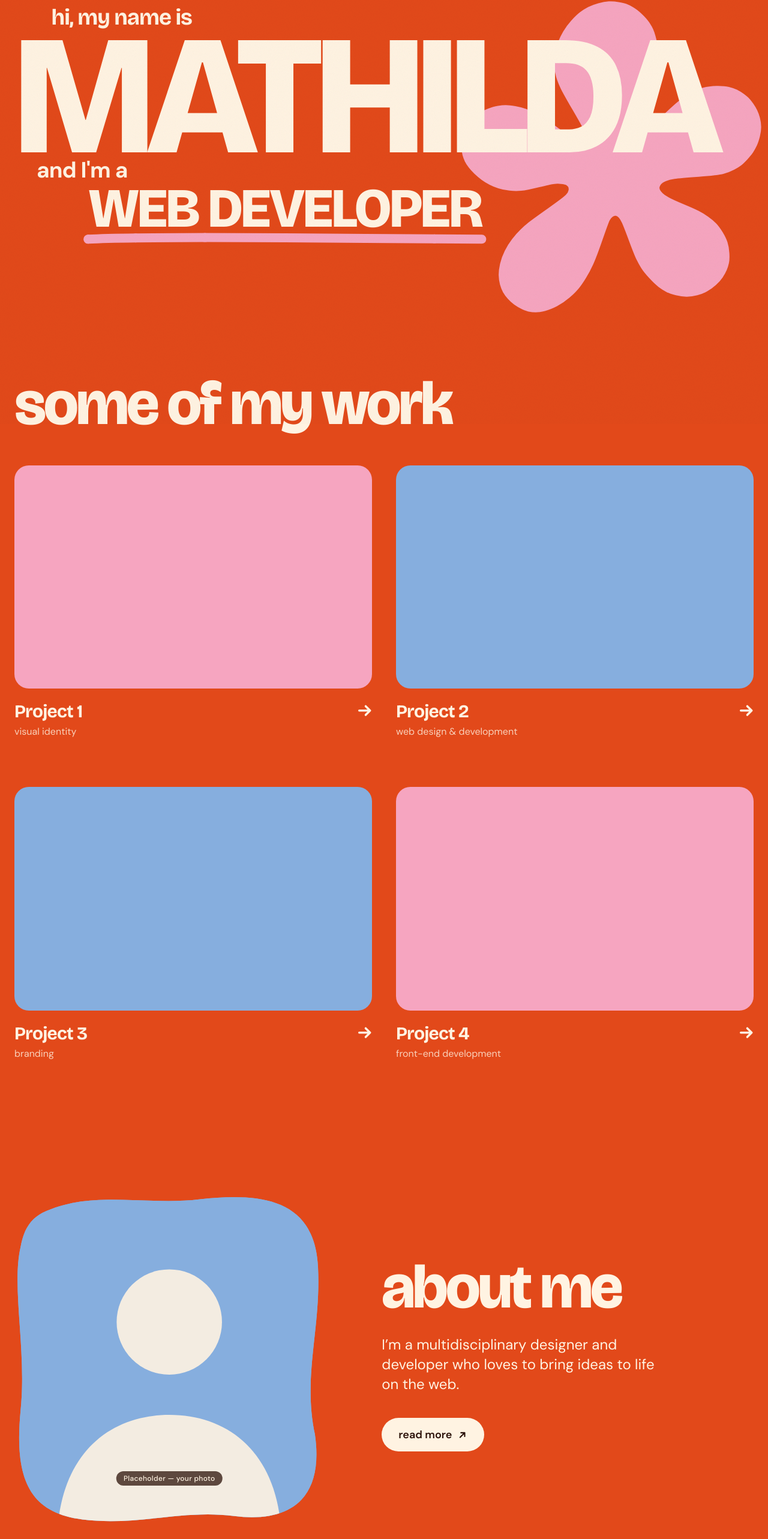
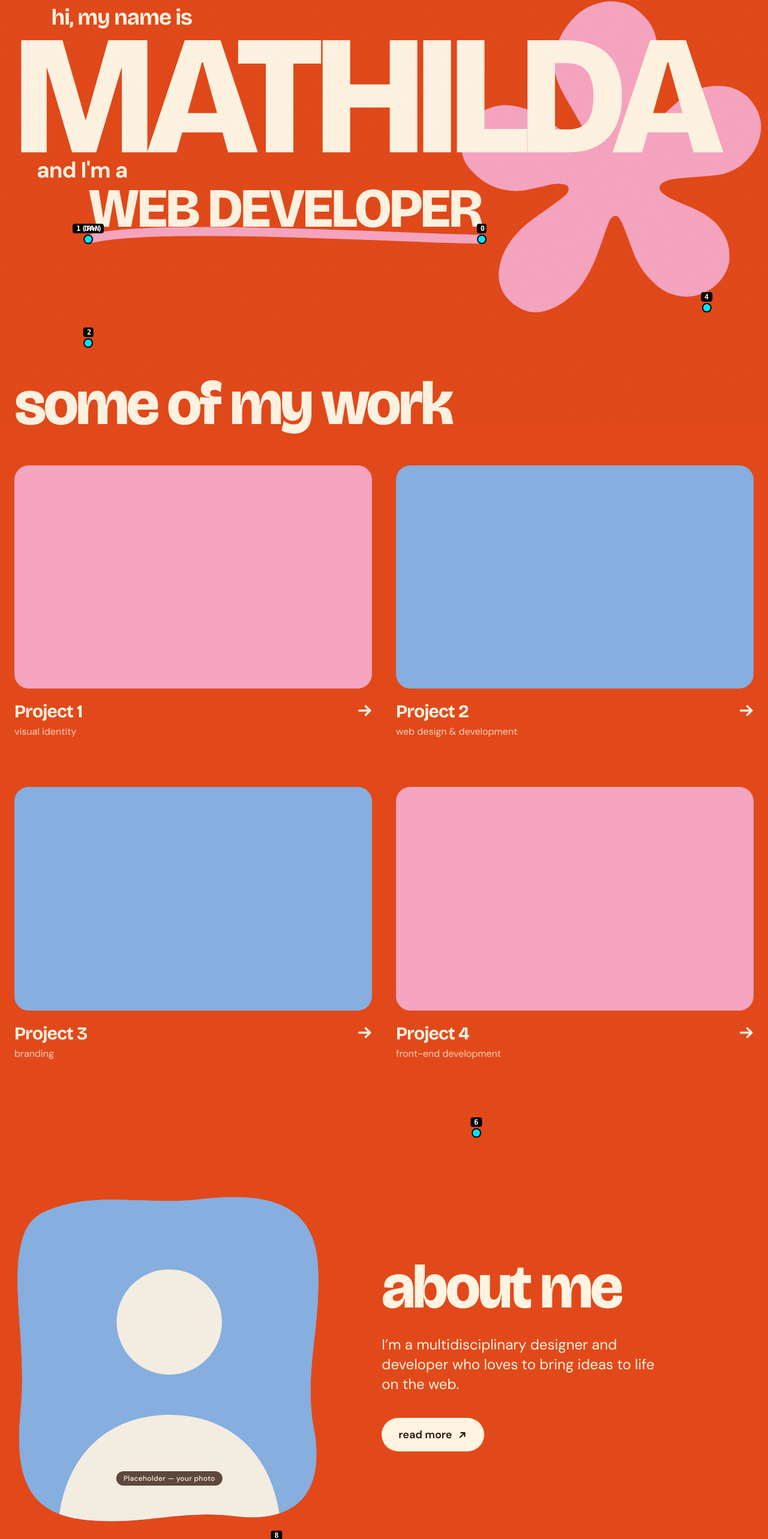
Before and after one commit to makidonk/makidonk.github.io, a React (Vite) app: page / in a window 1280 px wide. Shown: the part 93-2659 px from the top of the page at 60% size. Built offline with nearby package versions, Linux system fonts and the light colour scheme.

Commit message:
added debug to waveLine + fixed line movement

```diff
--- a/src/components/About.tsx
+++ b/src/components/About.tsx
@@ -1,6 +1,6 @@
-import { about } from '../content'
-import { PillButton } from './PillButton'
-import { WavePoint } from './WavePoint'
+import { about } from "../content";
+import { PillButton } from "./PillButton";
+import { WavePoint } from "./WavePoint";
 
 export function About() {
   return (
@@ -15,11 +15,15 @@ export function About() {
       <div className="shell relative z-10 grid items-center gap-12 md:grid-cols-[minmax(0,5fr)_minmax(0,6fr)] md:gap-16 lg:gap-24">
         <div
           className="group aspect-[10/11] w-full max-w-[520px] overflow-hidden bg-sky"
-          style={{ clipPath: 'url(#about-blob)' }}
+          style={{ clipPath: "url(#about-blob)" }}
         >
           <div className="size-full transition-transform duration-[900ms] ease-out-soft group-hover:scale-[1.04]">
             {about.photo ? (
-              <img src={about.photo} alt={about.photoAlt} className="size-full object-cover" />
+              <img
+                src={about.photo}
+                alt={about.photoAlt}
+                className="size-full object-cover"
+              />
             ) : (
               <PhotoPlaceholder />
             )}
@@ -30,7 +34,9 @@ export function About() {
           <h2 className="font-display text-[clamp(3rem,8vw,7.5rem)] font-extrabold leading-[0.9] tracking-[-0.04em]">
             about me
           </h2>
-          <p className="mt-6 max-w-[28ch] text-xl leading-snug md:mt-8 md:text-2xl">{about.intro}</p>
+          <p className="mt-6 max-w-[28ch] text-xl leading-snug md:mt-8 md:text-2xl">
+            {about.intro}
+          </p>
           <PillButton href={about.moreHref} className="mt-10">
             read more
           </PillButton>
@@ -38,11 +44,16 @@ export function About() {
       </div>
 
       {/* Mobile: the line hides behind the photo, then crosses in the gap before Contact */}
-      <WavePoint order={7} className="absolute -left-[6%] top-[6%] md:top-[12%]" />
-      <WavePoint order={8} className="absolute -left-[8%] top-[calc(100%-1rem)] md:left-[36%] md:top-[90%]" />
-      <WavePoint order={9} className="absolute left-[70%] top-[calc(100%+3rem)] md:left-[74%] md:top-[98%]" />
+      <WavePoint
+        order={7}
+        className="absolute left-[-6%] top-[6%] md:top-[12%]"
+      />
+      <WavePoint
+        order={8}
+        className="absolute top-[calc(100%-1rem)] left-[36%] md:top-[90%]"
+      />
     </section>
-  )
+  );
 }
 
 /** PLACEHOLDER portrait — replace by setting `about.photo` in content.ts. */
@@ -57,11 +68,14 @@ function PhotoPlaceholder() {
       >
         <rect width="100" height="110" className="fill-sky" />
         <circle cx="50" cy="44" r="17" className="fill-cream/90" />
-        <path d="M14 110c2-24 17-36 36-36s34 12 36 36Z" className="fill-cream/90" />
+        <path
+          d="M14 110c2-24 17-36 36-36s34 12 36 36Z"
+          className="fill-cream/90"
+        />
       </svg>
       <span className="absolute bottom-[12%] left-1/2 -translate-x-1/2 whitespace-nowrap rounded-full bg-ink/75 px-3 py-1 text-xs font-medium tracking-wide text-cream">
         Placeholder — your photo
       </span>
     </div>
-  )
+  );
 }
--- a/src/components/Contact.tsx
+++ b/src/components/Contact.tsx
@@ -1,9 +1,9 @@
-import { site } from '../content'
-import { PillButton } from './PillButton'
-import { WavePoint } from './WavePoint'
+import { site } from "../content";
+import { PillButton } from "./PillButton";
+import { WavePoint } from "./WavePoint";
 
 export function Contact() {
-  const year = new Date().getFullYear()
+  const year = new Date().getFullYear();
 
   return (
     <section id="contact" className="relative scroll-mt-6 pt-20 md:pt-28">
@@ -17,13 +17,21 @@ export function Contact() {
 
           <div className="flex flex-col items-start gap-7 md:items-end md:pb-4">
             <PillButton href={`mailto:${site.email}`}>get in touch</PillButton>
-            <a href={`mailto:${site.email}`} className="squiggle-link text-lg font-medium">
+            <a
+              href={`mailto:${site.email}`}
+              className="squiggle-link text-lg font-medium"
+            >
               {site.email}
             </a>
             <ul className="flex gap-7 text-lg font-medium">
               {site.socials.map((s) => (
                 <li key={s.label}>
-                  <a href={s.href} target="_blank" rel="noreferrer" className="squiggle-link">
+                  <a
+                    href={s.href}
+                    target="_blank"
+                    rel="noreferrer"
+                    className="squiggle-link"
+                  >
                     {s.label}
                   </a>
                 </li>
@@ -42,7 +50,12 @@ export function Contact() {
         </footer>
       </div>
 
-      <WavePoint order={10} className="absolute left-[106%] top-[8%] md:left-[104%] md:top-[18%]" />
+      <WavePoint
+        order={9}
+        className="absolute left-[106%] top-[18%] md:left-[80%] md:top-[18%]"
+      />
+      <WavePoint order={10} className="absolute   left-[10%] top-[48%]" />
+      <WavePoint order={11} className="absolute  left-[55%] top-[98%]" />
     </section>
-  )
+  );
 }
--- a/src/components/Hero.tsx
+++ b/src/components/Hero.tsx
@@ -68,7 +68,7 @@ export function Hero() {
                 />
                 <WavePoint
                   order={2}
-                  className="absolute left-0 top-[calc(100%+0.5em)]"
+                  className="absolute left-0 top-[calc(100%+2em)]"
                 />
               </span>
             </span>
@@ -76,14 +76,7 @@ export function Hero() {
         </div>
       </div>
 
-      <WavePoint
-        order={3}
-        className="absolute left-[90%] top-[80%] md:left-[66%] md:top-[82%]"
-      />
-      <WavePoint
-        order={4}
-        className="absolute hidden md:block md:left-[92%] md:top-[97%]"
-      />
+      <WavePoint order={4} className="absolute left-[92%] top-[97%]" />
     </header>
   );
 }
--- a/src/components/SelectedWork.tsx
+++ b/src/components/SelectedWork.tsx
@@ -23,7 +23,7 @@ export function SelectedWork() {
       />
       <WavePoint
         order={6}
-        className="absolute left-[80%] top-[calc(100%+0.5rem)] md:left-[62%] md:top-[calc(100%+1.5rem)]"
+        className="absolute top-[calc(100%+0.5rem)] left-[62%] md:top-[calc(100%+1.5rem)]"
       />
     </section>
   );
--- a/src/components/WavePoint.tsx
+++ b/src/components/WavePoint.tsx
@@ -1,18 +1,24 @@
+/**
+ * TEMPORARY DEBUG: set to true to show a numbered marker at every WavePoint.
+ * Delete this flag and the marker below when you're done tuning positions.
+ */
+const DEBUG_WAVE_POINTS = true;
+
 type Props = {
   /** Order along the line. Points are connected in ascending order. */
-  order: number
+  order: number;
   /**
    * Tailwind classes positioning this point, e.g. "absolute left-1/2 top-3/4".
    * Use responsive variants to move it per breakpoint, or `hidden md:block`
    * to only use the point on larger screens.
    */
-  className: string
+  className: string;
   /**
    * The line is already drawn up to this point when the page loads; scrolling
    * continues drawing from here. Use on at most one point.
    */
-  drawnOnLoad?: boolean
-}
+  drawnOnLoad?: boolean;
+};
 
 /**
  * An invisible anchor the continuous wavy line passes through.
@@ -23,8 +29,20 @@ export function WavePoint({ order, className, drawnOnLoad = false }: Props) {
     <span
       aria-hidden="true"
       data-wave-point={order}
-      data-wave-drawn={drawnOnLoad ? '' : undefined}
+      data-wave-drawn={drawnOnLoad ? "" : undefined}
       className={`pointer-events-none size-0 ${className}`}
-    />
-  )
+    >
+      {DEBUG_WAVE_POINTS && (
+        // Absolutely positioned and centred on the anchor's (0, 0), so it never
+        // changes the anchor's size or position that WavyLine measures.
+        <span className="absolute left-0 top-0 z-[9999] -translate-x-1/2 -translate-y-1/2">
+          <span className="block size-3 rounded-full bg-[#00e5ff] ring-2 ring-black" />
+          <span className="absolute bottom-full left-1/2 mb-1 -translate-x-1/2 whitespace-nowrap rounded bg-black px-1.5 py-0.5 font-mono text-xs font-bold leading-none text-white">
+            {order}
+            {drawnOnLoad && " (drawn)"}
+          </span>
+        </span>
+      )}
+    </span>
+  );
 }
```
